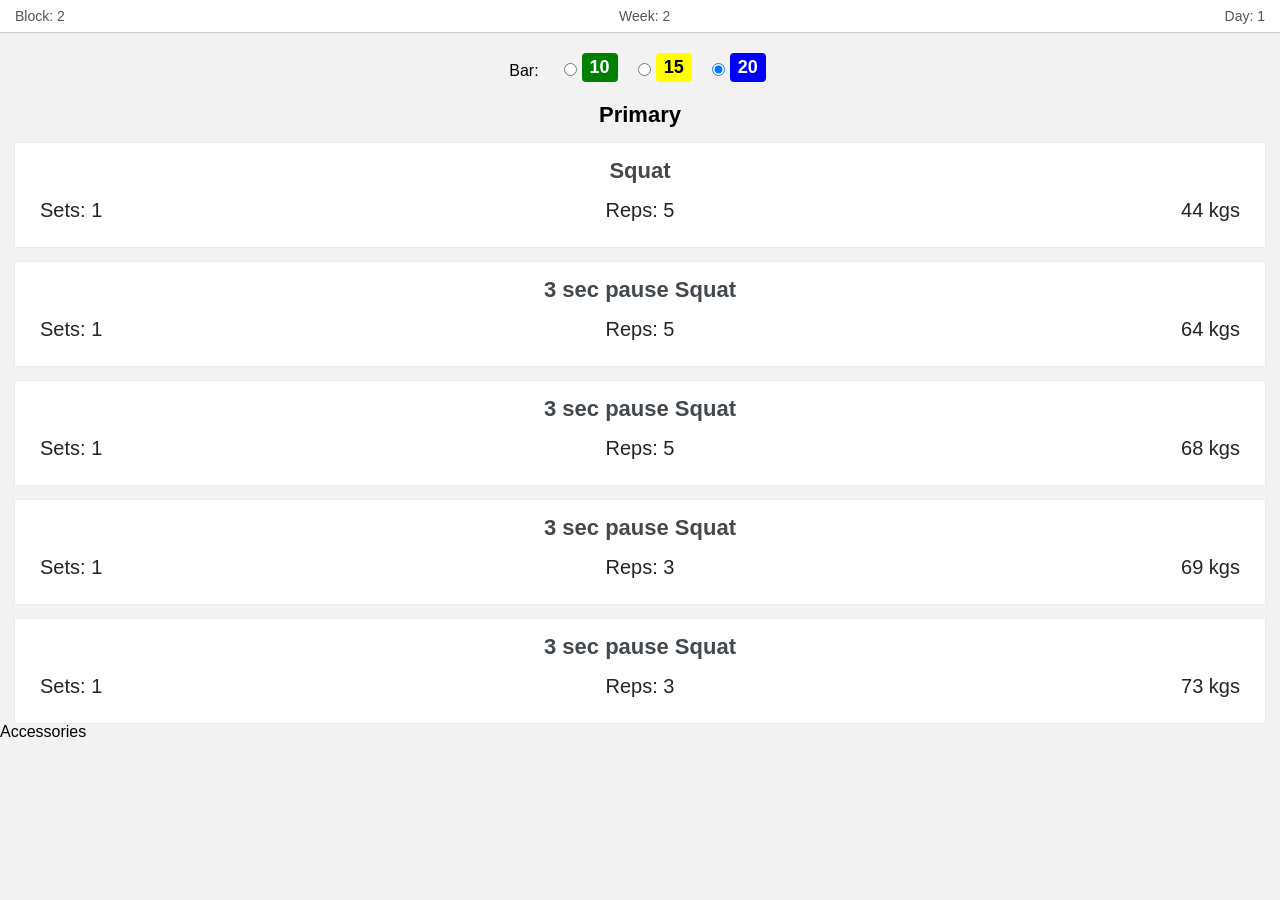
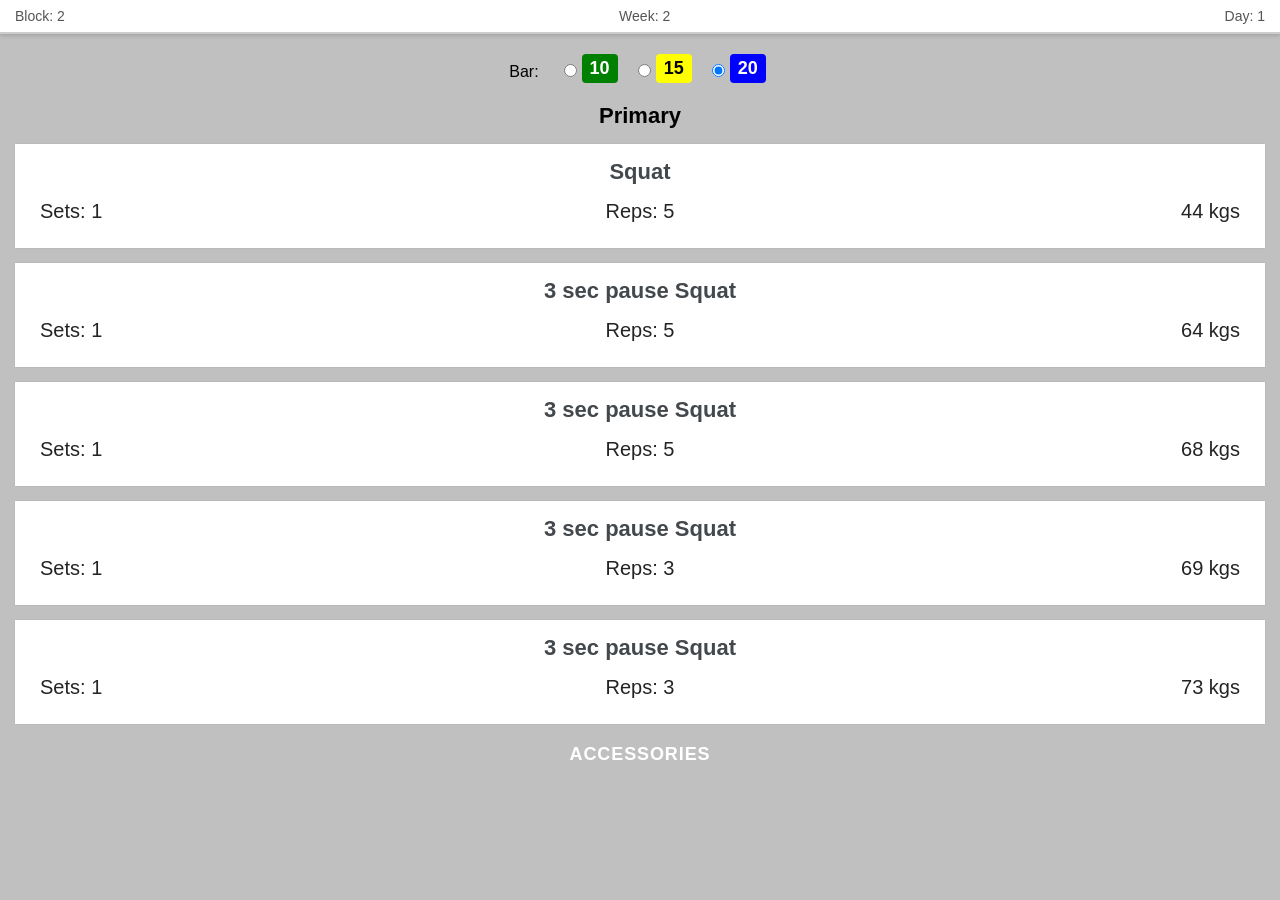

Making plates taller and adding conversion of the total weight to lbs

--- a/barbell.css
+++ b/barbell.css
@@ -1,7 +1,8 @@
 body, html {
     margin: 0;
     padding: 0;
-    background-color: #f2f2f2;
+    background-color: #c0c0c0;
+    color: #000000;
     font-family: Helvetica, Arial, sans-serif;
 }
 
@@ -13,7 +14,18 @@ body, html {
     padding: 8px 15px;
     font-size: 14px;
     color: #555;
-    border-bottom: 1px solid #ccc;
+    border-bottom: 2px solid #ccc;
+    box-shadow: 0 2px 4px rgba(0,0,0,0.15);
+}
+
+.section-title {
+    text-align: center;
+    font-size: 18px;
+    font-weight: bold;
+    margin: 20px 0 10px;
+    color: #fff;
+    letter-spacing: 0.05em;
+    text-transform: uppercase;
 }
 
 .info-row {
